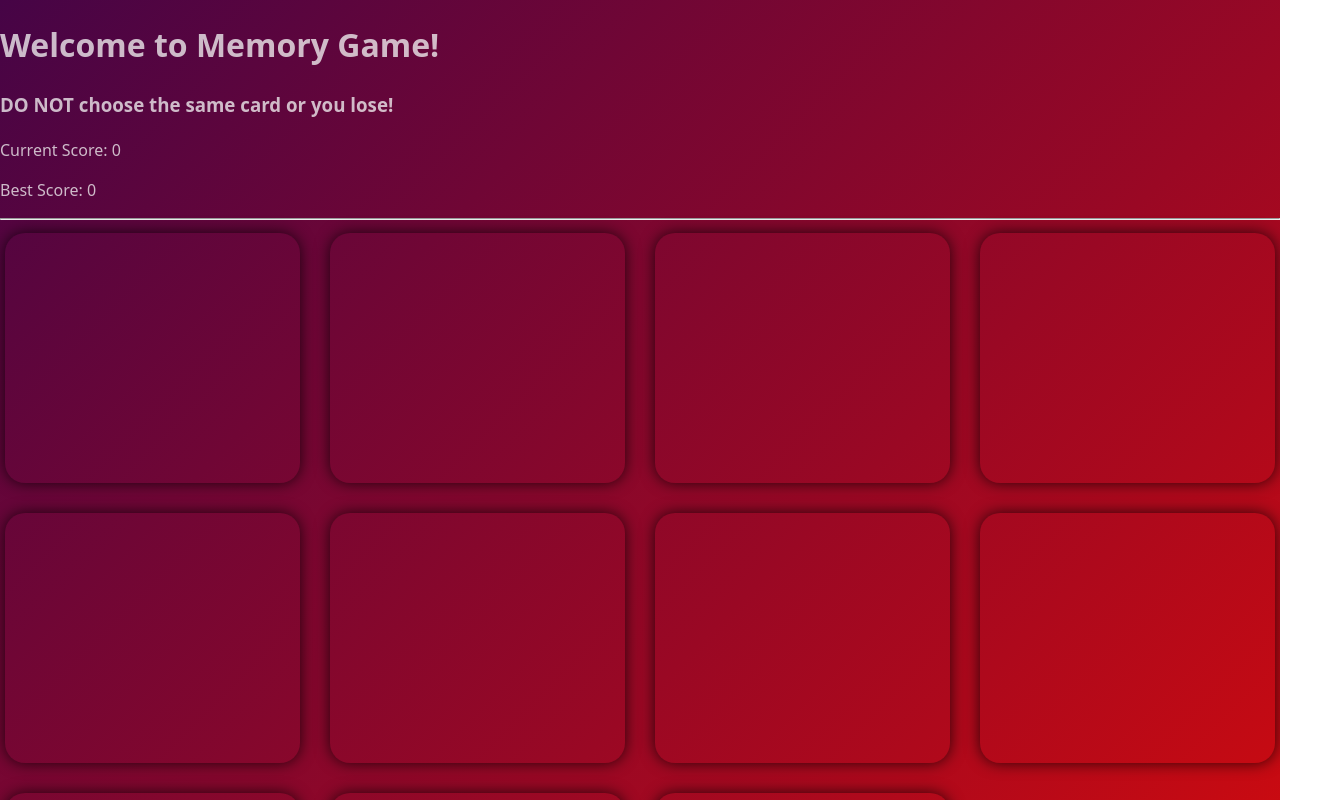
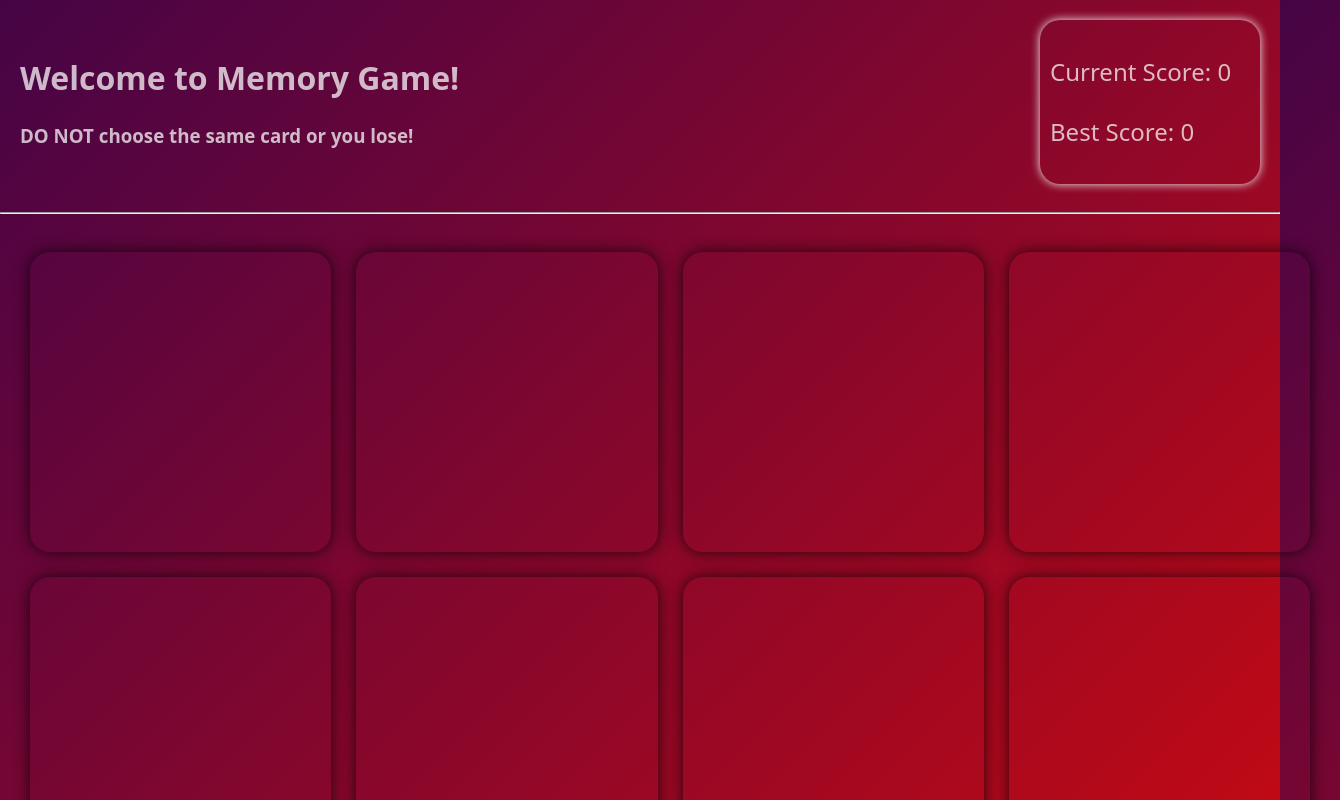
Before and after one commit to Shamsafarany/React-MemoryGame, a React (Vite) app: page / in a window 1280 px wide. Shown: the top 800 px of the page, 1340 px wide, since content can reach past the window. Built offline with nearby package versions, Linux system fonts and the light colour scheme; no server answers.

Commit message:
style cards

```diff
--- a/src/Game.jsx
+++ b/src/Game.jsx
@@ -14,15 +14,28 @@ function Game(){
         }
     }
 
+    function callAPI(){
+        fetch("https://pokeapi.co/api/v2/pokemon/ditto")
+        .then(response => response.json())
+        .then(data => console.log(data))
+        .catch(e => console.log(e));
+    }
+    callAPI();
+
 
     return (
       <div className="gameContainer">
-        <h1>Welcome to Memory Game!</h1>
-        <h3>DO NOT choose the same card or you lose!</h3>
-        <div className="scoreContainer">
-          <p>Current Score: {currentScore}</p>
-          <p>Best Score: {best}</p>
+        <div className="header">
+          <div className="titleContainer">
+            <h1>Welcome to Memory Game!</h1>
+            <h3>DO NOT choose the same card or you lose!</h3>
+          </div>
+          <div className="scoreContainer">
+            <p>Current Score: {currentScore}</p>
+            <p>Best Score: {best}</p>
+          </div>
         </div>
+
         <hr />
         <div className="cardContainer">
           <Card img="" title="" />
--- a/src/card.css
+++ b/src/card.css
@@ -1,6 +1,5 @@
 .card{
-    height: 250px;
+    height: 300px;
     border-radius: 20px;
     box-shadow: 0 0 15px rgba(0, 0, 0, 0.742);
-    margin: 5px;
 }
--- a/src/index.css
+++ b/src/index.css
@@ -13,13 +13,27 @@
 }
 body{
   margin: 0;
-
+}
+.header{
+  display: flex;
+  justify-content: space-between;
+  align-items: center;
+}
+h1, h3{
+  margin: 20px;
+}
+.scoreContainer{
+  margin: 20px;
+  font-size: 1.5rem;
+  width: 200px;
+  padding: 10px;
+  border-radius: 20px;
+  box-shadow: 0 0 10px whitesmoke;
 }
 .cardContainer{
   display: grid;
+  padding: 30px;
   width: 100%;
   grid-template-columns: repeat(auto-fit, minmax(250px, 1fr));
-  gap: 20px;
-
-
+  gap: 25px;
 }
```
